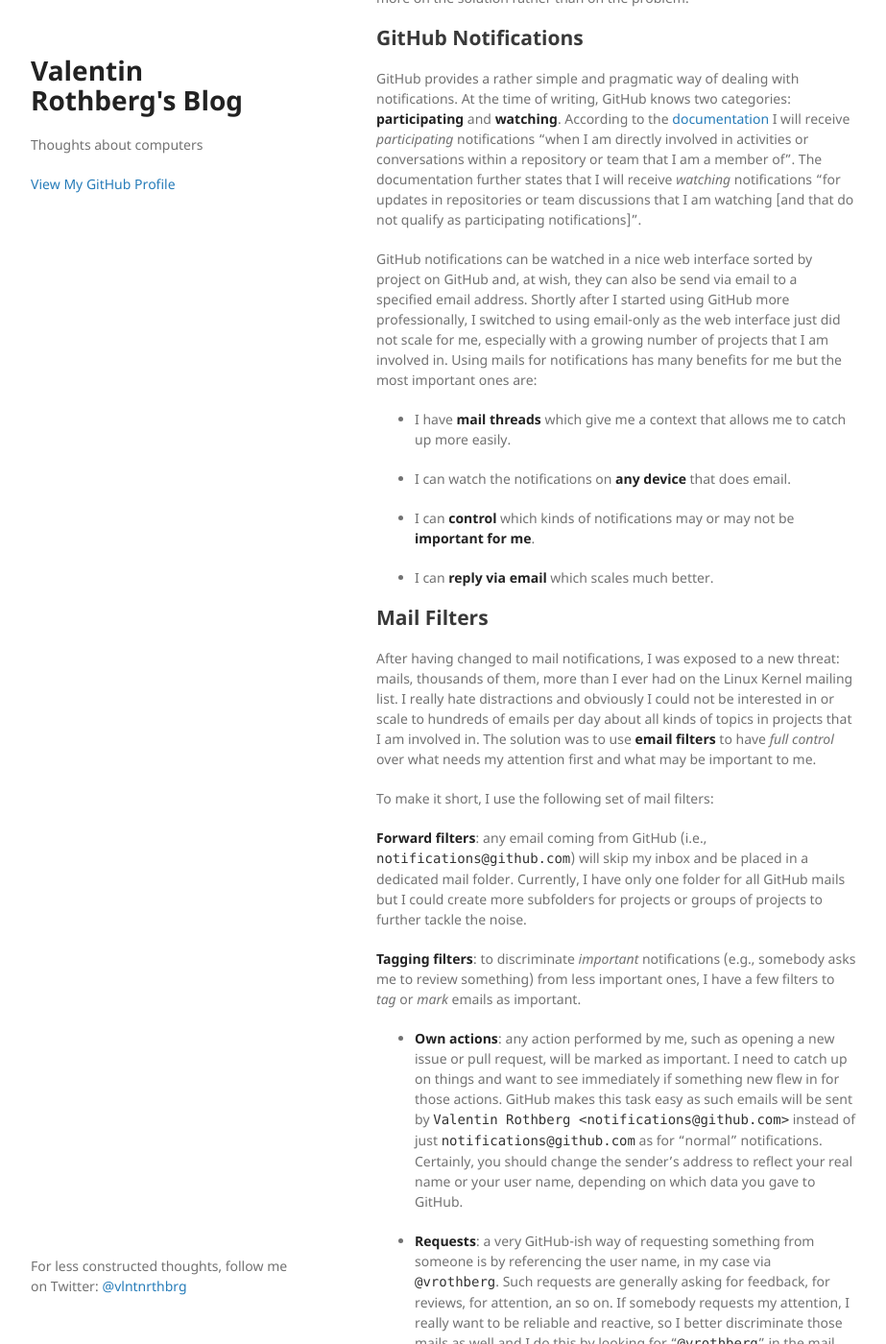
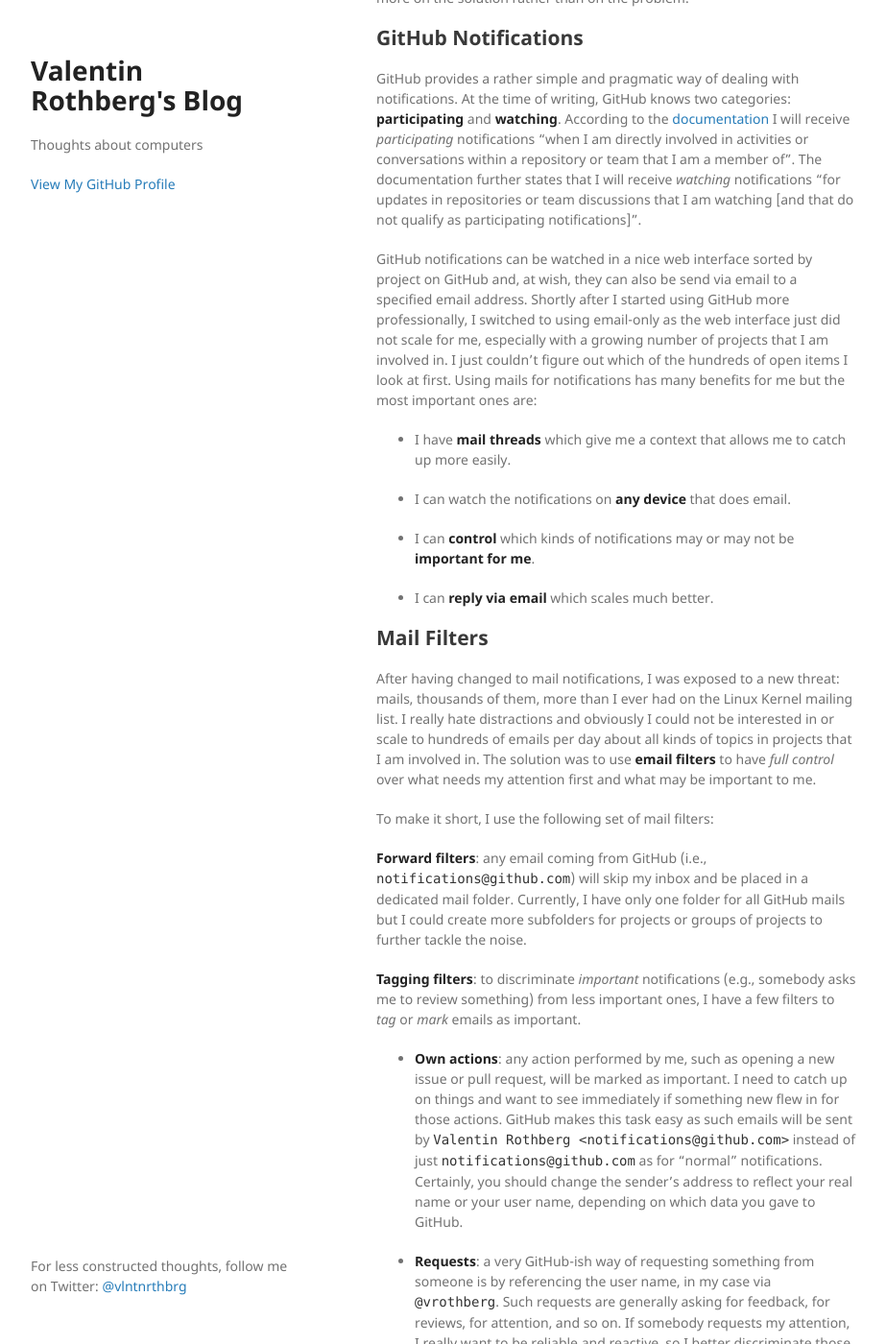
Before and after one commit to vrothberg/vrothberg.github.io, a Jekyll site: the page built from _posts/2018-08-29-mail-filters-for-github.markdown, in a window 1280 px wide and 1400 px high, scrolled down 268 px. Shown: the whole window at 96% size, without its empty margins (178-1101 px from the left). Built offline with Jekyll 4.4.1, drawn with Linux system fonts in a browser that asks for light colours; some of the changed text lies outside the part shown.

Commit message:
mail filters: another round of fixes
Signed-off-by: Valentin Rothberg <vrothberg@suse.com>

````diff
--- a/_posts/2018-08-29-mail-filters-for-github.markdown
+++ b/_posts/2018-08-29-mail-filters-for-github.markdown
@@ -12,7 +12,7 @@ In this blog post, I want to describe how I believe having tamed the beast of da
 
 GitHub provides a rather simple and pragmatic way of dealing with notifications.  At the time of writing, GitHub knows two categories: **participating** and **watching**.  According to the [documentation](https://help.github.com/articles/about-notifications/) I will receive *participating* notifications "when I am directly involved in activities or conversations within a repository or team that I am a member of".  The documentation further states that I will receive *watching* notifications "for updates in repositories or team discussions that I am watching [and that do not qualify as participating notifications]".
 
-GitHub notifications can be watched in a nice web interface sorted by project on GitHub and, at wish, they can also be send via email to a specified email address.  Shortly after I started using GitHub more professionally, I switched to using email-only as the web interface just did not scale for me, especially with a growing number of projects that I am involved in.  Using mails for notifications has many benefits for me but the most important ones are:
+GitHub notifications can be watched in a nice web interface sorted by project on GitHub and, at wish, they can also be send via email to a specified email address.  Shortly after I started using GitHub more professionally, I switched to using email-only as the web interface just did not scale for me, especially with a growing number of projects that I am involved in.  I just couldn't figure out which of the hundreds of open items I look at first.  Using mails for notifications has many benefits for me but the most important ones are:
 
   * I have **mail threads** which give me a context that allows me to catch up more easily.
 
@@ -34,7 +34,7 @@ To make it short, I use the following set of mail filters:
 
  - **Own actions**: any action performed by me, such as opening a new issue or pull request, will be marked as important.  I need to catch up on things and want to see immediately if something new flew in for those actions.  GitHub makes this task easy as such emails will be sent by `Valentin Rothberg <notifications@github.com>` instead of just `notifications@github.com` as for "normal" notifications.  Certainly, you should change the sender's address to reflect your real name or your user name, depending on which data you gave to GitHub.
 
- - **Requests**: a very GitHub-ish way of requesting something from someone is by referencing the user name, in my case via `@vrothberg`.  Such requests are generally asking for feedback, for reviews, for attention, an so on.  If somebody requests my attention, I really want to be reliable and reactive, so I better discriminate those mails as well and I do this by looking for "`@vrothberg`" in the mail contents.
+ - **Requests**: a very GitHub-ish way of requesting something from someone is by referencing the user name, in my case via `@vrothberg`.  Such requests are generally asking for feedback, for reviews, for attention, and so on.  If somebody requests my attention, I really want to be reliable and reactive, so I better discriminate those mails as well and I do this by looking for "`@vrothberg`" in the mail contents.
 
  - **Important projects**: I have some cases, where I consider any activity on a given project to be important.  Again, GitHub does a wonderful job here, as the email notifications include for which project they're being send.  Let's assume, I am interested in the project `github.com/lovely/project`.  All notifications from this project will contain the following strings that can be used for filtering:
 ```
````
